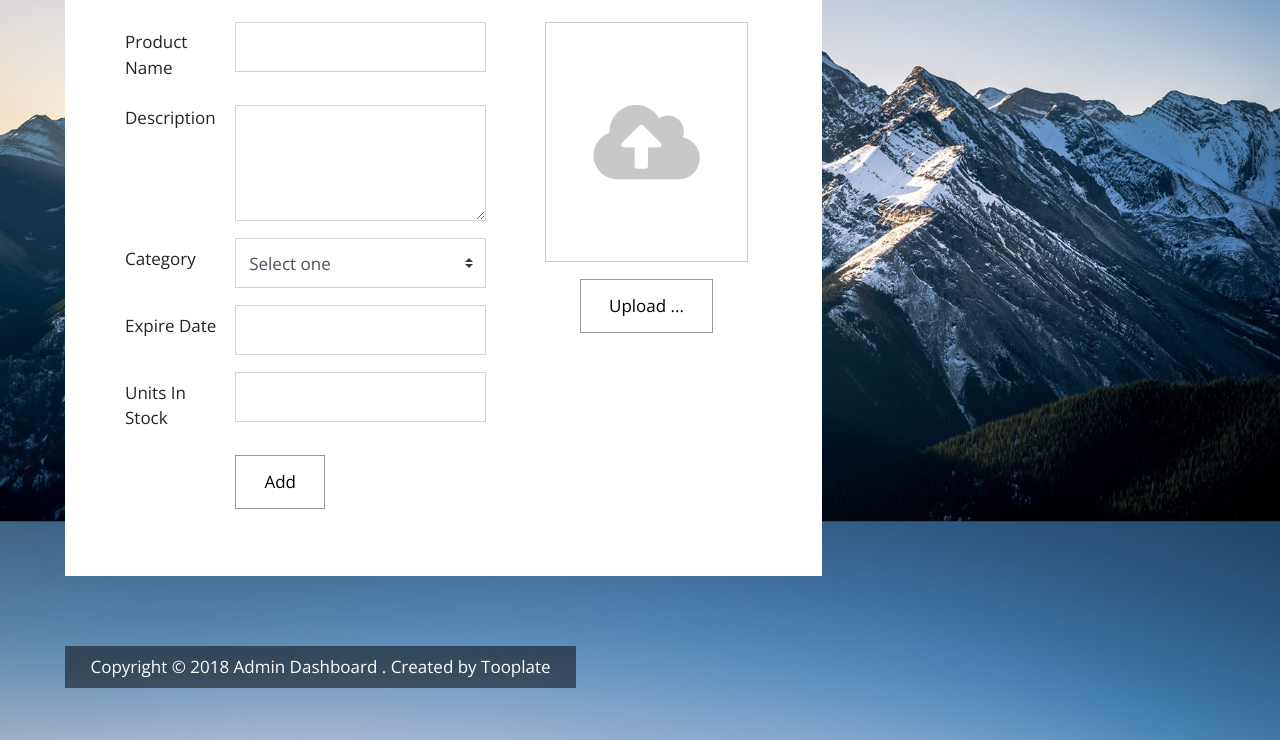
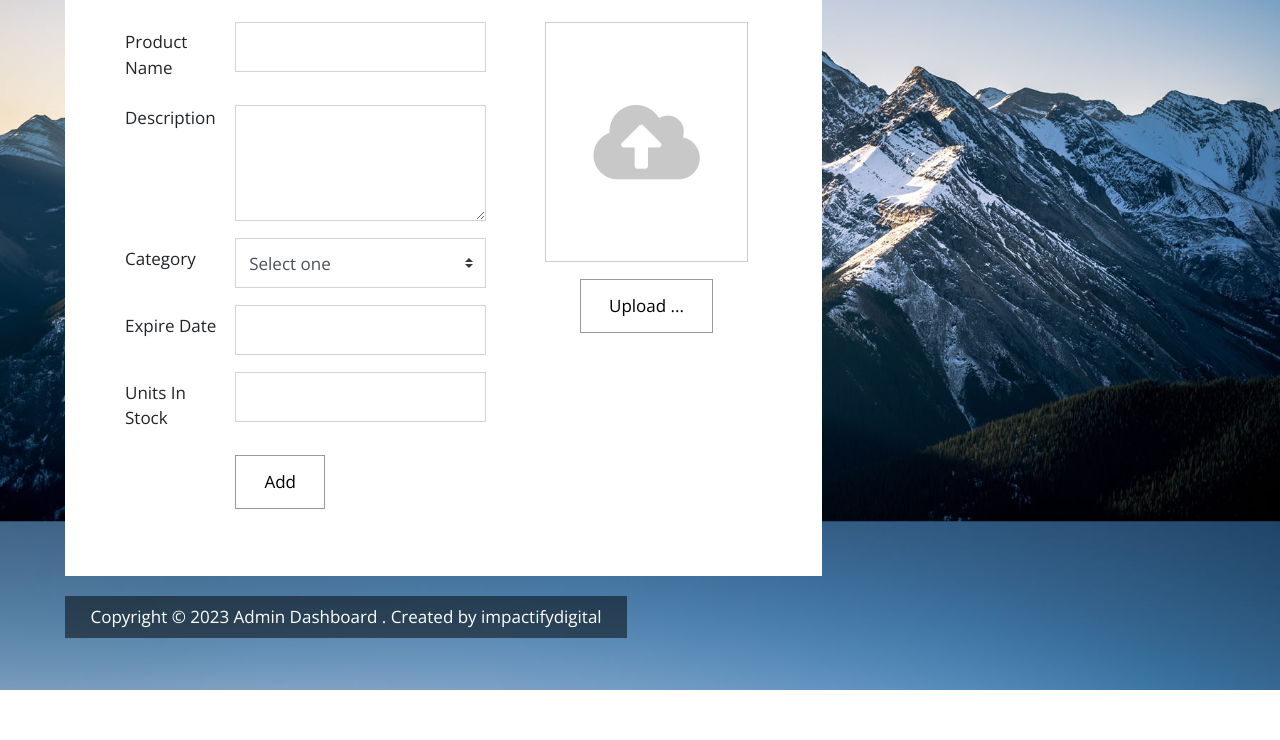
Before and after one commit to Prosper-Tshumaa/admin-dashboard, a website: page add-product.html in a window 1280 px wide. Shown: the part 332-1072 px from the top of the page. After the commit the page ends 1022 px from the top, so only its background shows below. Drawn offline with nearby package versions, Linux system fonts and the light colour scheme.

Commit message:
Changes V1

```diff
--- a/add-product.html
+++ b/add-product.html
@@ -147,11 +147,11 @@
                 </div>
             </div>
         </div>
-        <footer class="row tm-mt-big">
+        <footer class="row tm-mt-small">
             <div class="col-12 font-weight-light">
                 <p class="d-inline-block tm-bg-black text-white py-2 px-4">
-                    Copyright &copy; 2018 Admin Dashboard . Created by
-                    <a rel="nofollow" href="https://www.tooplate.com" class="text-white tm-footer-link">Tooplate</a>
+                    Copyright &copy; 2023 Admin Dashboard . Created by
+                    <a rel="nofollow" href="https://www.impactifydigital.com" class="text-white tm-footer-link">impactifydigital</a>
                 </p>
             </div>
         </footer>
```
Also changed, not shown: accounts.html (+3 -9 lines).
